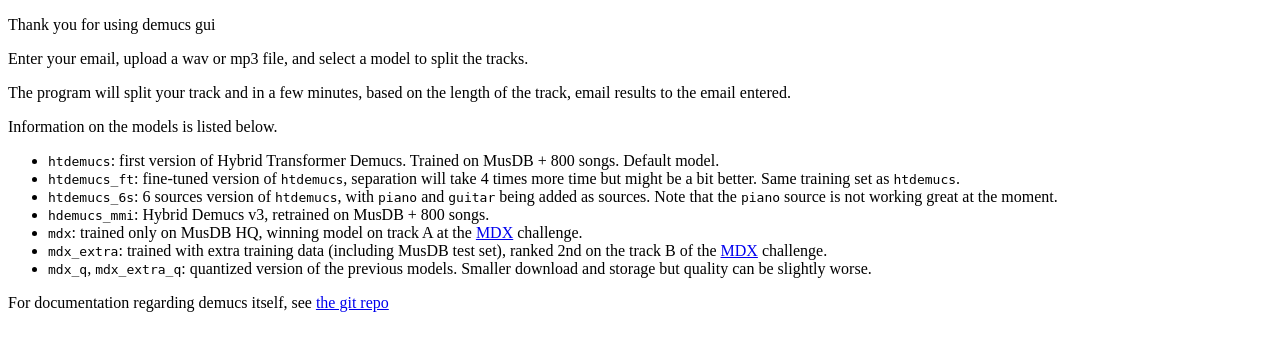
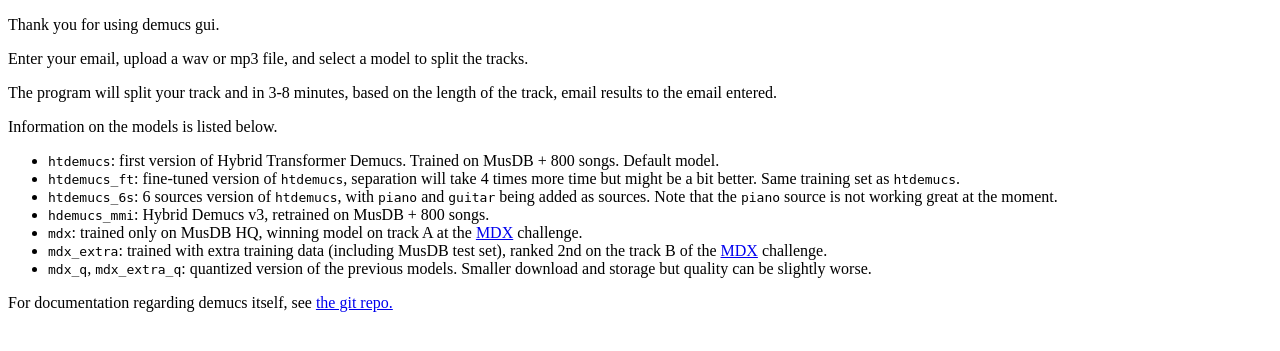
Before and after one commit to tissakhosla/demucs-gui, a Flask app: page /help in a window 1280 px wide. Shown: the top 351 px of the page. Run offline with Flask 2, Linux system fonts and the light colour scheme; parts of the project's set-up code (start-up, migrations or seed data) failed here and were passed over.

Commit message:
fixed some copy, init style

```diff
--- a/templates/base.html
+++ b/templates/base.html
@@ -5,6 +5,7 @@
     <meta charset="UTF-8">
     <meta name="viewport" content="width=device-width, initial-scale=1.0">
     <meta http-equiv="X-UA-Compatible" content="ie=edge">
+    <link rel="stylesheet" href="{{ url_for('static', filename='style.css') }}">
     <title>{% block title %}{% endblock %} - demucsgui</title>
 </head>
 
--- a/templates/help.html
+++ b/templates/help.html
@@ -2,9 +2,9 @@
 {% block title %}Help{% endblock %}
 
 {% block body %}
-<p>Thank you for using demucs gui</p>
+<p>Thank you for using demucs gui.</p>
 <p>Enter your email, upload a wav or mp3 file, and select a model to split the tracks.</p>
-<p>The program will split your track and in a few minutes, based on the length of the track,
+<p>The program will split your track and in 3-8 minutes, based on the length of the track,
     email results to the email entered.
 </p>
 <p>Information on the models is listed below.
@@ -30,6 +30,6 @@
         but quality can be slightly worse.</li>
 </ul>
 <p>For documentation regarding demucs itself, see <a href="https://github.com/facebookresearch/demucs"
-        target="_blank">the git repo</a>
+        target="_blank">the git repo.</a>
 </p>
 {% endblock %}
--- a/templates/success.html
+++ b/templates/success.html
@@ -4,4 +4,5 @@
 {% block body %}
   <p>{{ fn }} was uploaded succesfully.</p>
   <p>You will receive an email at {{ ue }} upon completion.</p>
+  <p>Feel free to upload another track, or close or navigate away from this page.</p>
 {% endblock %}
```
Also changed, not shown: static/style.css (added).
